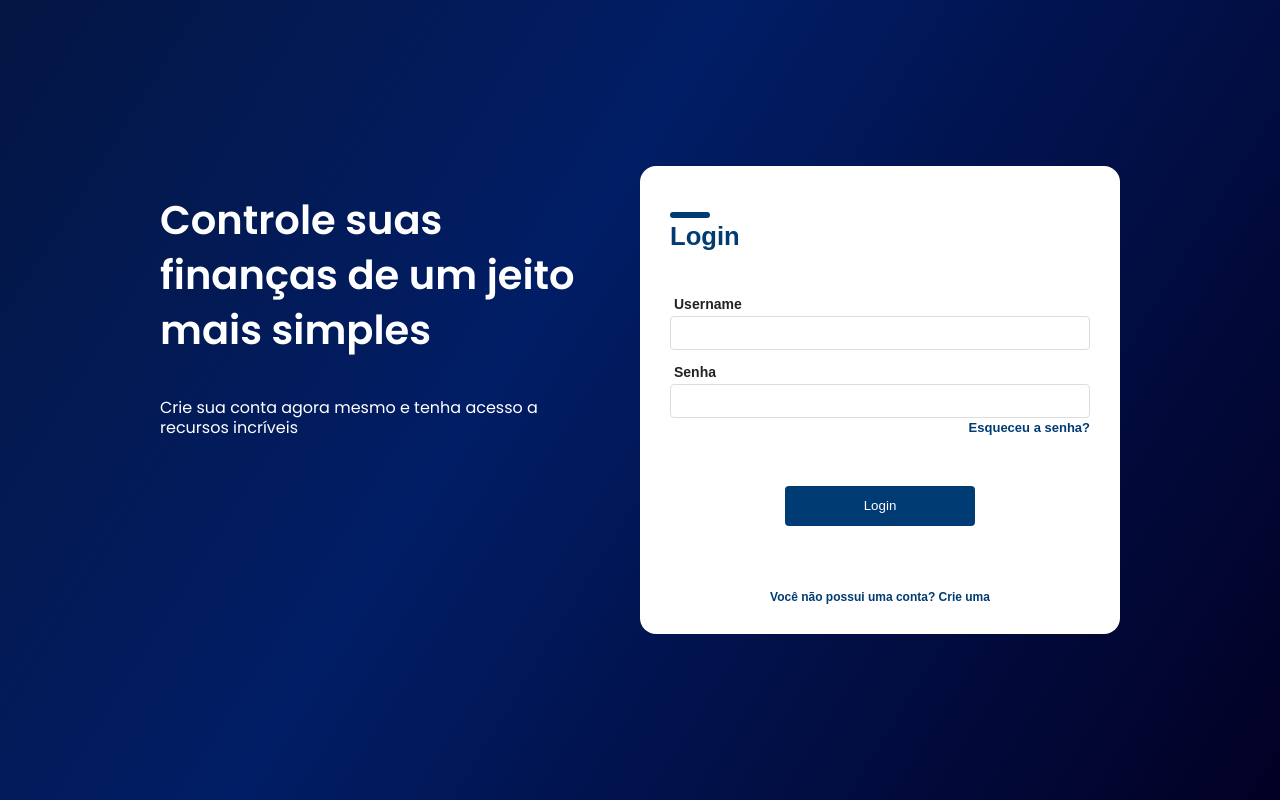
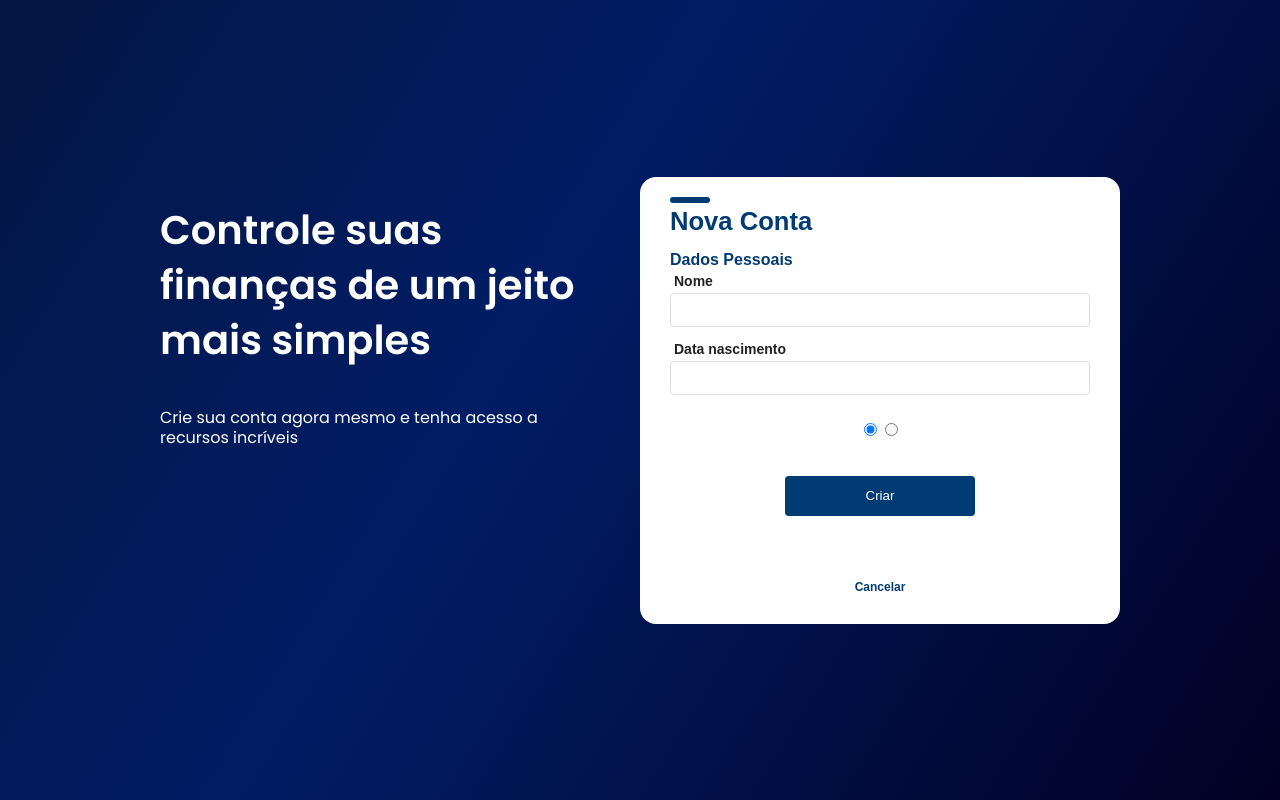
Before and after one commit to EbenauDev/FluxoDeCaixa, a Vue app in the folder front-end/fluxo-caixa/: page / in a window 1280 px wide. Built offline with nearby package versions, Linux system fonts and the light colour scheme; what vue3-apexcharts would draw is missing.

Commit message:
Ajustado tela de nova conta

```diff
--- a/front-end/fluxo-caixa/src/scss/globals.scss
+++ b/front-end/fluxo-caixa/src/scss/globals.scss
@@ -124,3 +124,7 @@
 .f-13 {
     font-size: 13px;
 }
+
+.m-0 {
+    margin: 0;
+}
--- a/front-end/fluxo-caixa/src/views/NaoAutenticado.vue
+++ b/front-end/fluxo-caixa/src/views/NaoAutenticado.vue
@@ -5,9 +5,9 @@
       <p>Crie sua conta agora mesmo e tenha acesso a recursos incríveis</p>
     </div>
     <div class="formulario">
-      <form name="login" class="form">
+      <form name="login" class="form" v-if="false">
         <div class="tooltip">
-          <p>Login</p>
+          <p class="m-0">Login</p>
         </div>
         <div class="form-group">
           <label class="form-label" for="username">Username</label>
@@ -36,6 +36,95 @@
           </div>
         </div>
       </form>
+      <form name="novaConta" class="form" v-if="true">
+        <div class="tooltip">
+          <p class="m-0">Nova Conta</p>
+        </div>
+        <div v-if="etapasCadastro == 'primeiraEtapa'">
+          <div>
+            <p class="f-16 color-primary f-bold m-0">Dados Pessoais</p>
+          </div>
+          <div class="form-group">
+            <label class="form-label" for="username">Nome</label>
+            <input
+              class="form-control"
+              type="text"
+              name="Username"
+              id="username"
+            />
+          </div>
+          <div class="form-group">
+            <label class="form-label" for="username">Data nascimento</label>
+            <input
+              class="form-control"
+              type="text"
+              name="Username"
+              id="username"
+            />
+          </div>
+        </div>
+        <div v-if="etapasCadastro == 'segundaEtapa'">
+          <div>
+            <p class="f-16 color-primary f-bold m-0">Dados de login</p>
+          </div>
+          <div class="form-group">
+            <label class="form-label" for="username">Username</label>
+            <input
+              class="form-control"
+              type="text"
+              name="Username"
+              id="username"
+            />
+          </div>
+          <div class="form-group">
+            <label class="form-label" for="username">Avatar</label>
+            <input
+              class="form-control"
+              type="url"
+              name="Username"
+              id="username"
+            />
+          </div>
+          <div class="form-group">
+            <label class="form-label" for="username">Senha</label>
+            <input
+              class="form-control"
+              type="password"
+              name="Username"
+              id="username"
+            />
+          </div>
+          <div class="form-group">
+            <label class="form-label" for="username">Confirmar senha</label>
+            <input
+              class="form-control"
+              type="password"
+              name="Username"
+              id="username"
+            />
+          </div>
+        </div>
+        <div class="m-t-5 form-steps">
+          <input
+            type="radio"
+            name="etapasCadastro"
+            v-model="etapasCadastro"
+            value="primeiraEtapa"
+          />
+          <input
+            type="radio"
+            name="etapasCadastro"
+            v-model="etapasCadastro"
+            value="segundaEtapa"
+          />
+        </div>
+        <div class="form-footer">
+          <button class="btn btn-primary">Criar</button>
+          <div>
+            <span>Cancelar</span>
+          </div>
+        </div>
+      </form>
     </div>
     <modal v-if="recuperarSenha">
       <recuperar-senha :on-close="mostrarModalRecuperarSenha"></recuperar-senha>
@@ -55,6 +144,7 @@ export default {
   data() {
     return {
       recuperarSenha: false,
+      etapasCadastro: "primeiraEtapa",
     };
   },
   methods: {
@@ -96,6 +186,7 @@ export default {
     min-height: 300px;
     div.tooltip {
       margin-bottom: 15px;
+
       p {
         color: var(--main-color-dark);
         position: relative;
@@ -115,6 +206,13 @@ export default {
 
     label.form-label {
       color: #222;
+    }
+    .form-steps {
+      width: 100%;
+      display: flex;
+      align-items: center;
+      justify-content: center;
+      margin-top: 15px;
     }
     div.form-footer {
       flex-direction: column;
```
